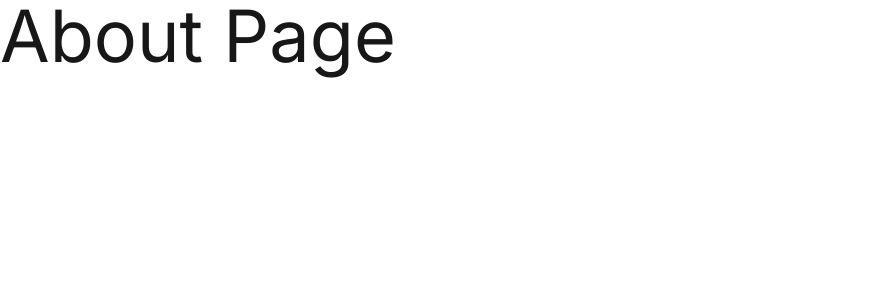
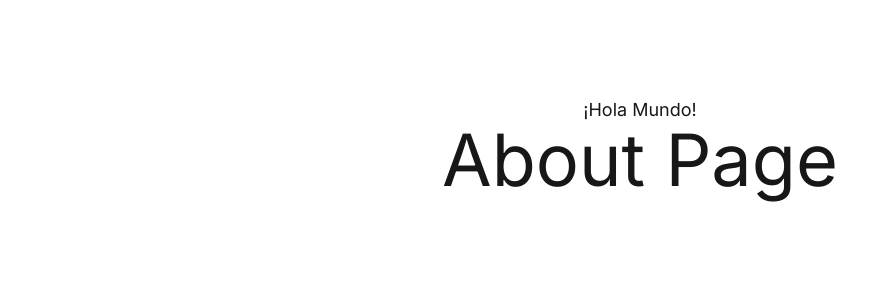
Before and after one commit to FedeCtr/Next, a Next.js app: page /about in a window 1280 px wide. Shown: the top 300 px of the page, without its empty margins (0-896 px from the left). Built offline with nearby package versions, Linux system fonts and the light colour scheme.

Commit message:
Agrega carpeta (general) con rutas about, contact y pricing, y GeneralLayout

```diff
--- /dev/null
+++ b/app/(general)/layout.tsx
@@ -0,0 +1,13 @@
+export default function GeneralLayout({
+ children
+}: {
+ children: React.ReactNode;
+}) {
+  return (
+
+      <main className="flex flex-col items-center p-24">
+        <span className="text-lg">¡Hola Mundo!</span>
+        { children }
+      </main>
+  );
+}
```
Also changed, not shown: app/(general)/about/page.tsx (renamed from app/about/page.tsx), app/(general)/contact/page.tsx (renamed from app/contact/page.tsx), app/(general)/pricing/page.tsx (renamed from app/pricing/page.tsx).
